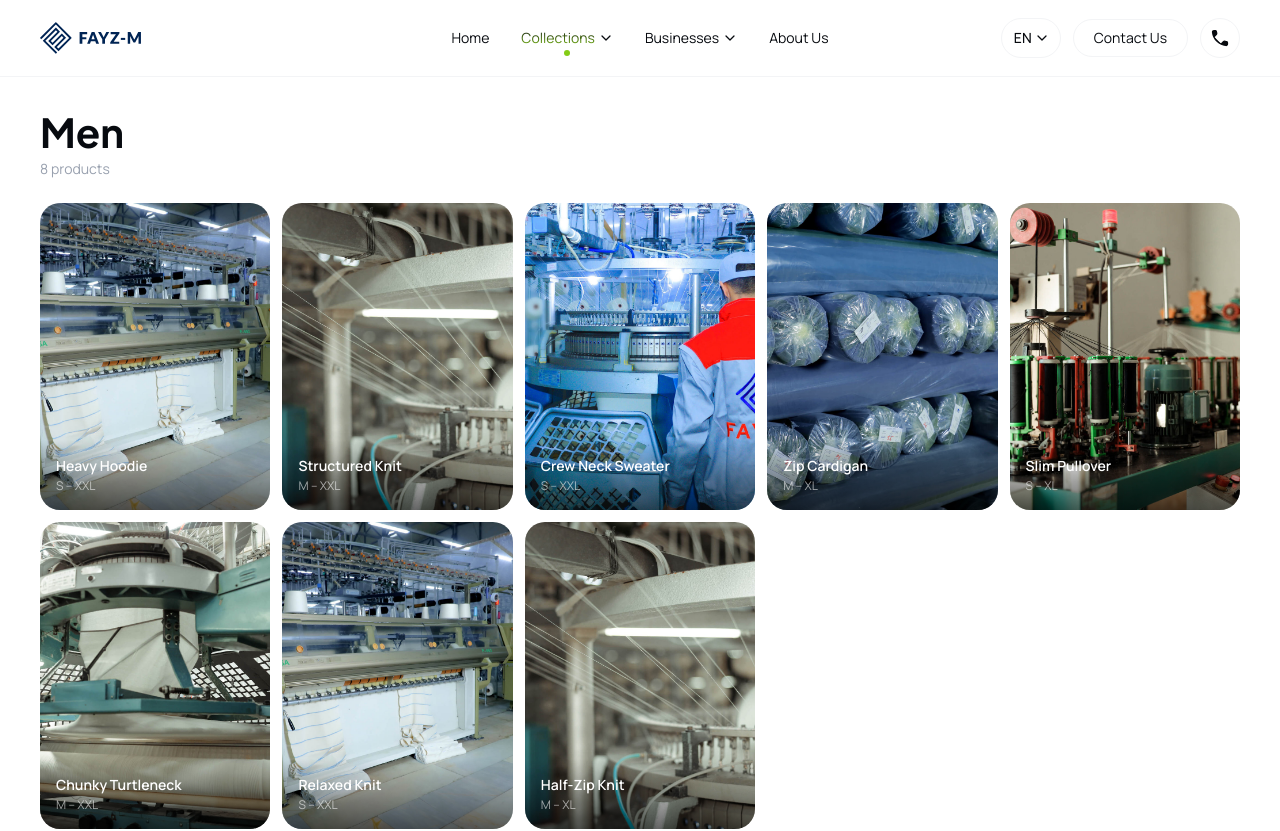
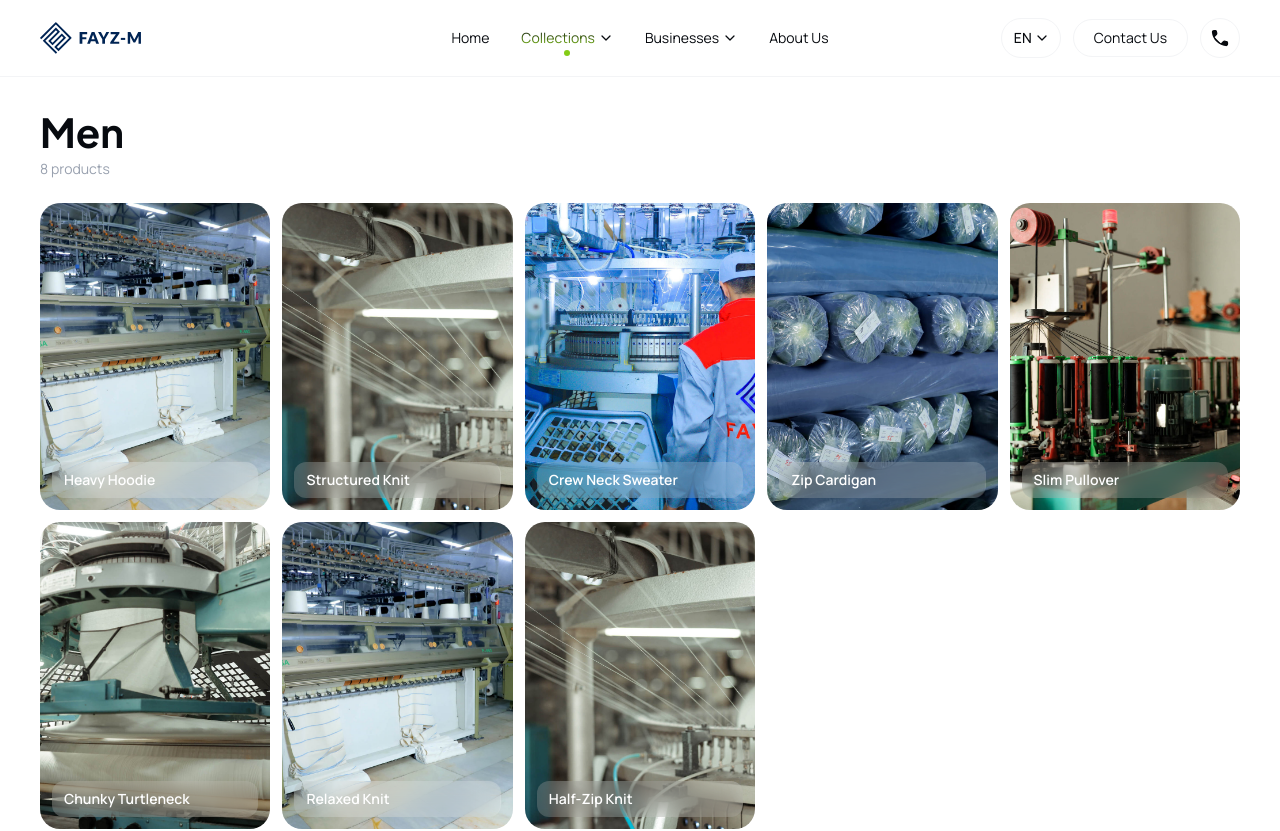
Before and after one commit to shah1690/fayzm, a Next.js app: page /en/collections/men in a window 1280 px wide. Shown: the top 831 px of the page. Built offline with nearby package versions, Linux system fonts and the light colour scheme.

Commit message:
refactor(collections): name-only blur badge always visible, green gradient on hover
Remove size field; frosted glass pill with product name stays visible
in both default and hover states. Green gradient + arrow animate in on hover.

```diff
--- a/features/collections/men-page-view.tsx
+++ b/features/collections/men-page-view.tsx
@@ -3,59 +3,36 @@ import type { Locale } from "@/shared/i18n/translations";
 import { ProductGallery } from "./product-gallery";
 
 const menProducts = [
-  {
-    id: "m1",
-    name: "Heavy Hoodie",
-    size: "S – XXL",
-    image: "/images/k3.jpg",
-    href: "/contact",
-  },
+  { id: "m1", name: "Heavy Hoodie", image: "/images/k3.jpg", href: "/contact" },
   {
     id: "m2",
     name: "Structured Knit",
-    size: "M – XXL",
     image: "/images/k1.jpg",
     href: "/contact",
   },
   {
     id: "m3",
     name: "Crew Neck Sweater",
-    size: "S – XXL",
     image: "/images/k5.jpg",
     href: "/contact",
   },
-  {
-    id: "m4",
-    name: "Zip Cardigan",
-    size: "M – XL",
-    image: "/images/k6.jpg",
-    href: "/contact",
-  },
+  { id: "m4", name: "Zip Cardigan", image: "/images/k6.jpg", href: "/contact" },
   {
     id: "m5",
     name: "Slim Pullover",
-    size: "S – XL",
     image: "/images/k4.jpg",
     href: "/contact",
   },
   {
     id: "m6",
     name: "Chunky Turtleneck",
-    size: "M – XXL",
     image: "/images/k2.jpg",
     href: "/contact",
   },
-  {
-    id: "m7",
-    name: "Relaxed Knit",
-    size: "S – XXL",
-    image: "/images/k3.jpg",
-    href: "/contact",
-  },
+  { id: "m7", name: "Relaxed Knit", image: "/images/k3.jpg", href: "/contact" },
   {
     id: "m8",
     name: "Half-Zip Knit",
-    size: "M – XL",
     image: "/images/k1.jpg",
     href: "/contact",
   },
--- a/features/collections/product-gallery.tsx
+++ b/features/collections/product-gallery.tsx
@@ -5,7 +5,6 @@ import Link from "next/link";
 type Product = {
   id: string;
   name: string;
-  size: string;
   image: string;
   href: string;
 };
@@ -15,8 +14,8 @@ type Props = Readonly<{ products: Product[] }>;
 function ArrowIcon() {
   return (
     <svg
-      width="24"
-      height="24"
+      width="20"
+      height="20"
       viewBox="0 0 24 24"
       fill="none"
       xmlns="http://www.w3.org/2000/svg"
@@ -51,22 +50,31 @@ export function ProductGallery({ products }: Props) {
             className="absolute inset-0 h-full w-full object-cover transition-transform duration-500 group-hover:scale-105"
           />
 
-          {/* Default overlay: name + size */}
-          <div className="absolute inset-x-0 bottom-0 bg-gradient-to-t from-black/60 to-transparent p-4 transition-opacity duration-300 group-hover:opacity-0">
-            <p className="text-sm font-semibold text-white">{product.name}</p>
-            <p className="mt-0.5 text-xs text-white/60">{product.size}</p>
+          {/* Green gradient on hover */}
+          <div
+            className="absolute inset-0 opacity-0 transition-opacity duration-300 group-hover:opacity-100"
+            style={{
+              background:
+                "linear-gradient(180deg, rgba(132,204,22,0.1) 0%, rgba(132,204,22,0.75) 100%)",
+            }}
+          />
+
+          {/* Arrow icon on hover */}
+          <div className="absolute inset-0 flex items-center justify-center opacity-0 transition-opacity duration-300 group-hover:opacity-100">
+            <div className="flex h-11 w-11 items-center justify-center rounded-full bg-white/20 backdrop-blur-sm">
+              <ArrowIcon />
+            </div>
           </div>
 
-          {/* Hover overlay: green gradient + arrow */}
-          <div
-            className="absolute inset-0 flex items-center justify-center opacity-0 transition-opacity duration-300 group-hover:opacity-100"
-            style={{
-              background:
-                "linear-gradient(180deg, rgba(132,204,22,0.15) 0%, rgba(132,204,22,0.85) 100%)",
-            }}
-          >
-            <div className="flex h-12 w-12 items-center justify-center rounded-full bg-white/20 backdrop-blur-sm">
-              <ArrowIcon />
+          {/* Name blur badge — always visible */}
+          <div className="absolute inset-x-3 bottom-3">
+            <div
+              className="rounded-xl px-3 py-2 backdrop-blur-md"
+              style={{ background: "rgba(255,255,255,0.18)" }}
+            >
+              <p className="truncate text-sm font-semibold text-white">
+                {product.name}
+              </p>
             </div>
           </div>
         </Link>
--- a/features/collections/women-page-view.tsx
+++ b/features/collections/women-page-view.tsx
@@ -6,70 +6,60 @@ const womenProducts = [
   {
     id: "w1",
     name: "Classic Hoodie",
-    size: "XS – XL",
     image: "/images/k2.jpg",
     href: "/contact",
   },
   {
     id: "w2",
     name: "Ribbed Pullover",
-    size: "S – XXL",
     image: "/images/k4.jpg",
     href: "/contact",
   },
   {
     id: "w3",
     name: "Oversized Knit",
-    size: "S – XL",
     image: "/images/k5.jpg",
     href: "/contact",
   },
   {
     id: "w4",
     name: "Slim Turtleneck",
-    size: "XS – L",
     image: "/images/k6.jpg",
     href: "/contact",
   },
   {
     id: "w5",
     name: "Cropped Cardigan",
-    size: "S – XL",
     image: "/images/k3.jpg",
     href: "/contact",
   },
   {
     id: "w6",
     name: "Zip-Up Fleece",
-    size: "XS – XXL",
     image: "/images/k2.jpg",
     href: "/contact",
   },
   {
     id: "w7",
     name: "V-Neck Sweater",
-    size: "S – XL",
     image: "/images/k5.jpg",
     href: "/contact",
   },
   {
     id: "w8",
     name: "Cable Knit Vest",
-    size: "S – L",
     image: "/images/k4.jpg",
     href: "/contact",
   },
   {
     id: "w9",
     name: "Wrap Cardigan",
-    size: "XS – XL",
     image: "/images/k6.jpg",
     href: "/contact",
   },
   {
     id: "w10",
     name: "Polo Neck Knit",
-    size: "S – XXL",
     image: "/images/k3.jpg",
     href: "/contact",
   },
```
